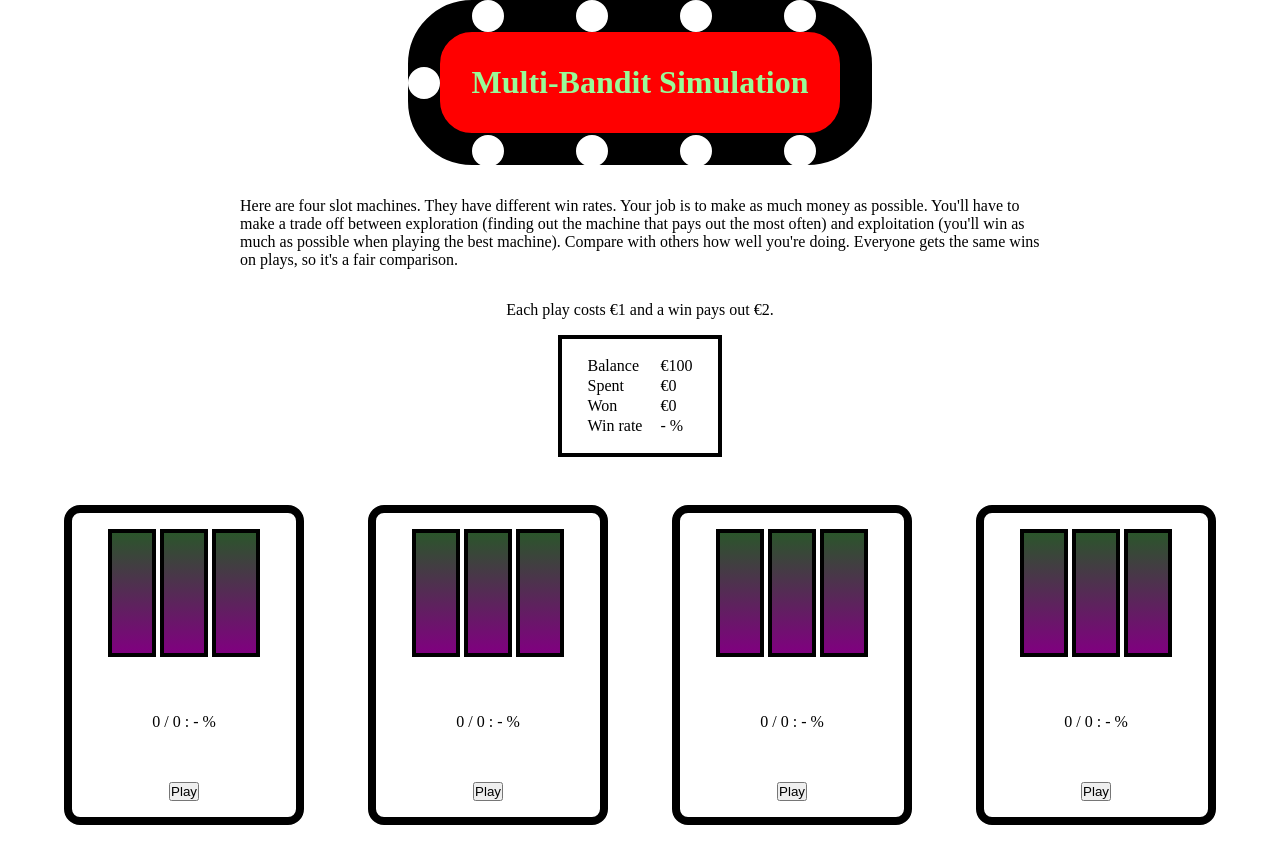
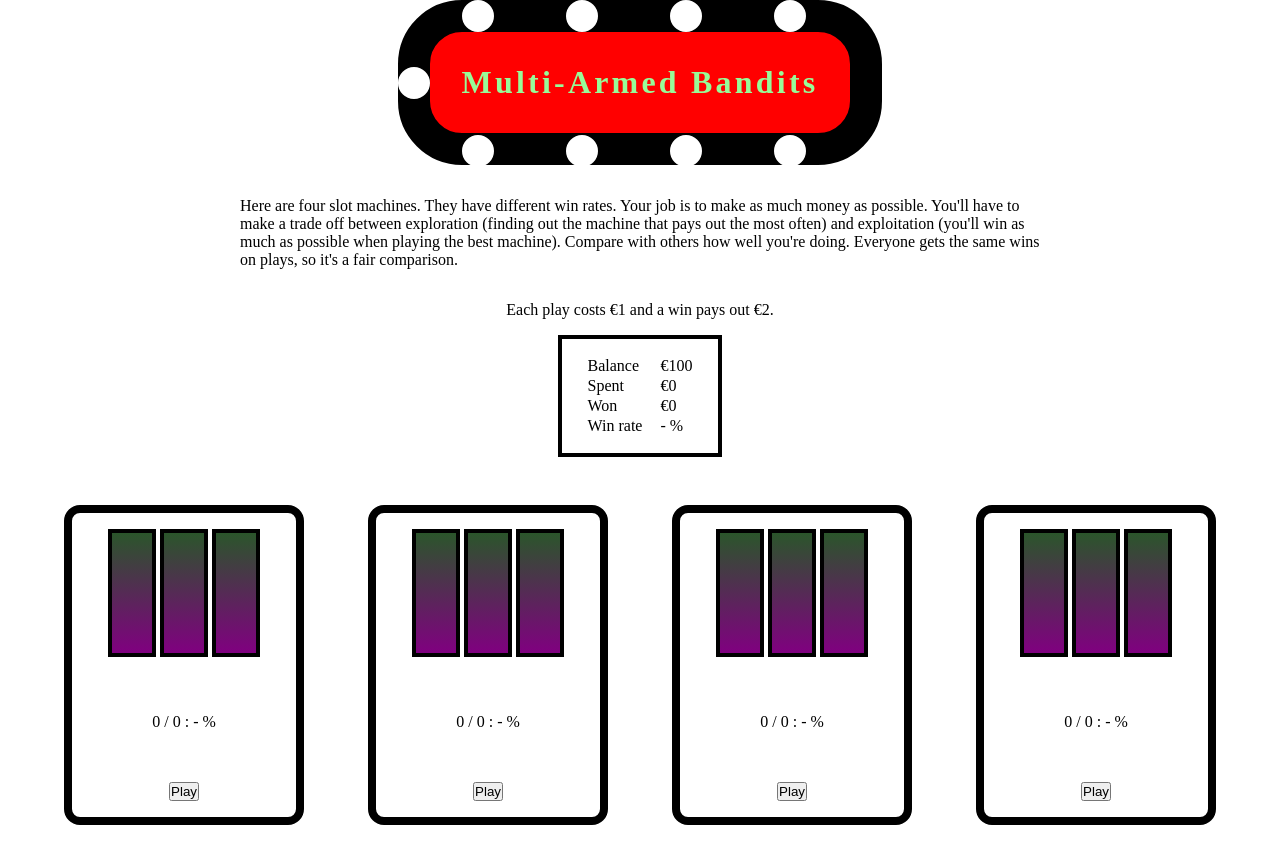
Before and after one commit to dionkoeze/dionkoeze.github.io, a plain HTML site: page index.html in a window 1280 px wide. Drawn offline with nearby package versions, Linux system fonts and the light colour scheme.

Commit message:
correct name

```diff
--- a/index.html
+++ b/index.html
@@ -3,7 +3,7 @@
 <head>
     <meta charset="UTF-8">
     <meta name="viewport" content="width=device-width, initial-scale=1.0">
-    <title>Multi-bandit</title>
+    <title>Multi-armed bandits</title>
     <style>
         * {
             margin: 0;
@@ -30,6 +30,7 @@
             border: 1em solid black;
             border-radius: 2em;
             padding: 1em;
+            letter-spacing: .1em;
         }
 
         #explanation {
@@ -123,7 +124,7 @@
 <body>
     <div id="header">
         <h1>
-            Multi-Bandit Simulation
+            Multi-Armed Bandits
             <div class="light blinkingA" style="left: 1em; top: -1em;"></div>
             <div class="light blinkingB" style="left: 2.625em; top: -1em;"></div>
             <div class="light blinkingA" style="left: 4.25em; top: -1em;"></div>
```
Also changed, not shown: 1 other file.
